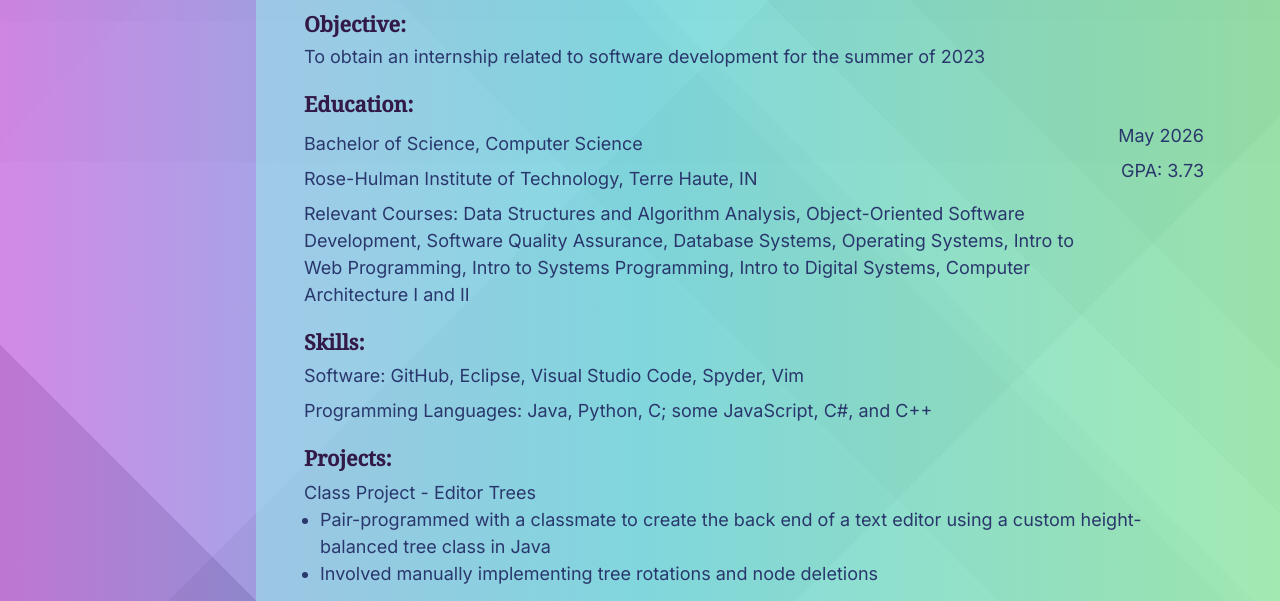
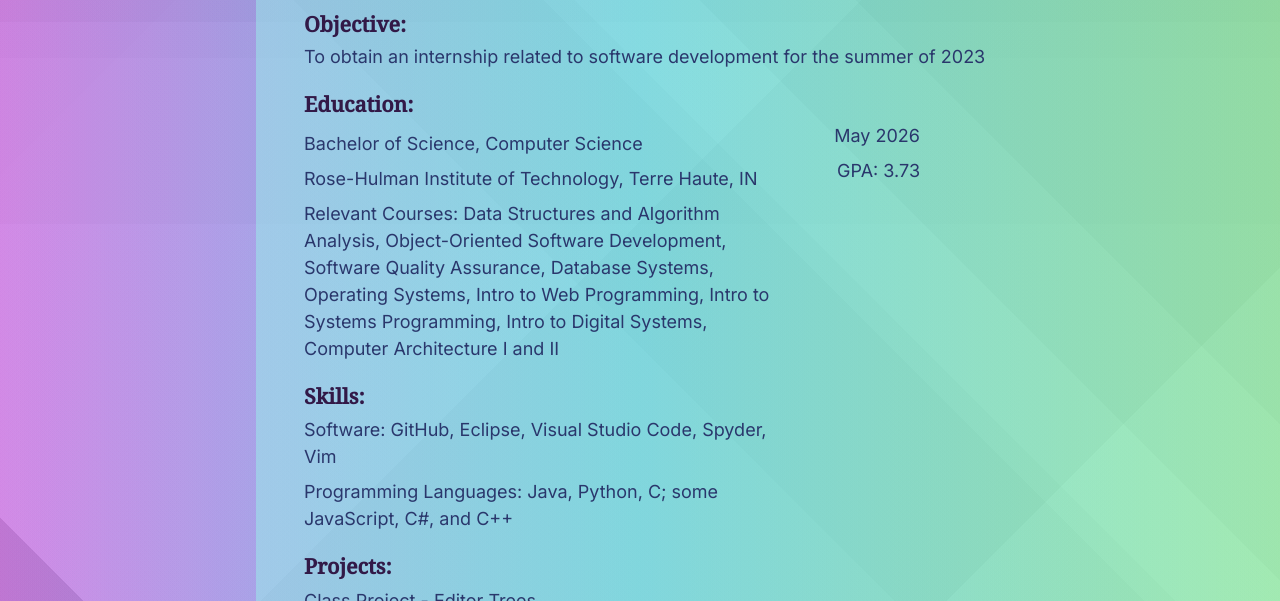
Before and after one commit to rhit-steineig/steineig.github.io, a plain HTML site: page resume.html in a window 1280 px wide. Shown: the part 199-800 px from the top of the page. Drawn offline with Linux system fonts and the light colour scheme.

Commit message:
completed punch list

```diff
--- a/resume.html
+++ b/resume.html
@@ -7,10 +7,7 @@
     <title>Ian Steiner's Resume</title>
     <link rel="stylesheet" href="styles/normalize.css" />
     <link rel="stylesheet" href="styles/main.css" />
-    <link rel="icon" href="images/favicon.png" />
-
-    <!-- <meta http-equiv="x-ua-compatible" content="ie=edge"> -->
-    <!-- <link rel="stylesheet" href="styles/primitive.css" /> -->
+    <link rel="icon" href="images/favicon.ico" />
 </head>
 
 <body id="resume">
@@ -46,7 +43,6 @@
         <h3>Skills:</h3>
         <dt>Software: GitHub, Eclipse, Visual Studio Code, Spyder, Vim</dt>
         <dt>Programming Languages: Java, Python, C; some JavaScript, C#, and C++</dt>
-
 
         <h3>Projects:</h3>
         <dt>Class Project - Editor Trees
--- a/styles/main.css
+++ b/styles/main.css
@@ -32,7 +32,7 @@ h3 {
     color: var(--heading-color);
 }
 
-h1{
+h1 {
     margin-bottom: 36px;
 }
 
@@ -54,44 +54,6 @@ p {
     max-width: 50em;
 }
 
-body#resume main ul {
-    max-width: 50em;
-}
-
-body#resume main dl {
-    display: grid;
-    grid-template-columns: repeat(2, 25em);
-}
-
-body#resume h3{
-    margin-bottom: 6px;
-}
-
-body#resume dl{
-    margin-top: 0;
-    margin-bottom: 2px;
-}
-
-body#resume main dt {
-    max-width: 50em;
-    margin-top: 8px;
-}
-
-body#resume main dd {
-    max-width: 50em;
-}
-
-body#resume main dl>dt {
-    width: 45em;
-    padding-right: 0;
-}
-
-body#resume main dl>dd {
-    max-width: 25em;
-    padding-left: 0;
-    text-align: right;
-}
-
 body {
     display: grid;
     grid-template-areas:
@@ -110,6 +72,80 @@ body {
             "foot foot";
         grid-template-rows: auto 1fr auto;
     }
+
+    body#portfolio ul#portfolioItems li {
+        flex-basis: 58%;
+        padding-right: 2%;
+    }
+}
+
+@media (min-width: 1700px) {
+    body#resume main ul {
+        max-width: 50em;
+    }
+
+    body#resume main dl {
+        grid-template-columns: repeat(2, 25em);
+    }
+
+    body#resume main dt {
+        max-width: 50em;
+    }
+
+    body#resume main dd {
+        max-width: 50em;
+    }
+
+    body#resume main dl>dt {
+        width: 45em;
+    }
+
+    body#resume main dl>dd {
+        max-width: 25em;
+    }
+}
+
+body#resume main ul {
+    margin-top: 0;
+    padding-left: 1rem;
+}
+
+body#resume main ul {
+    max-width: 55vw;
+}
+
+body#resume main dl {
+    display: grid;
+    grid-template-columns: repeat(2, 25vw);
+}
+
+body#resume h3 {
+    margin-bottom: 6px;
+}
+
+body#resume dl {
+    margin-top: 0;
+    margin-bottom: 2px;
+}
+
+body#resume main dt {
+    max-width: 37vw;
+    margin-top: 8px;
+}
+
+body#resume main dd {
+    max-width: 50em;
+}
+
+body#resume main dl>dt {
+    width: 45em;
+    padding-right: 0;
+}
+
+body#resume main dl>dd {
+    max-width: 20vw;
+    padding-left: 0;
+    text-align: right;
 }
 
 body>* {
@@ -161,13 +197,6 @@ body#portfolio ul#portfolioItems {
     padding: 0;
 }
 
-@media screen and (min-width: 23em) {
-    body#portfolio ul#portfolioItems li {
-        flex-basis: 58%;
-        padding-right: 2%;
-    }
-}
-
 body#about main img {
     margin-top: 8px;
     margin-bottom: 8px;
@@ -186,8 +215,3 @@ body#portfolio ul>li>p {
     margin-top: 12px;
     margin-bottom: 18px;
 }
-
-body#resume main ul {
-    margin-top: 0;
-    padding-left: 1rem;
-}
```
Also changed, not shown: index.html (+2 -2 lines), portfolio.html (+1 -2 lines), images/favicon.ico (added).
